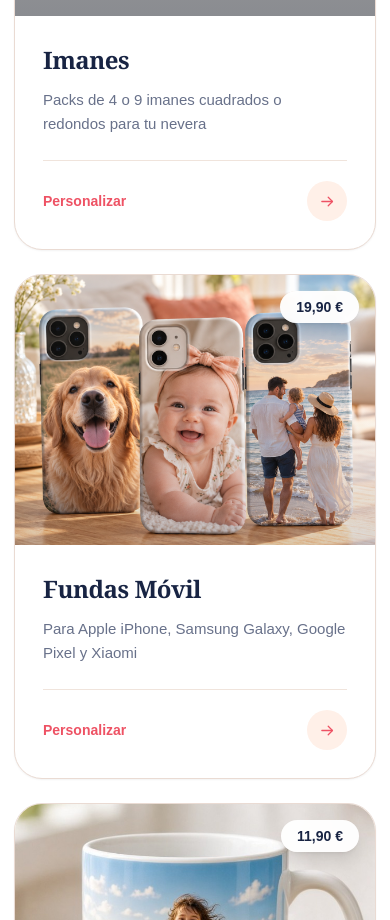
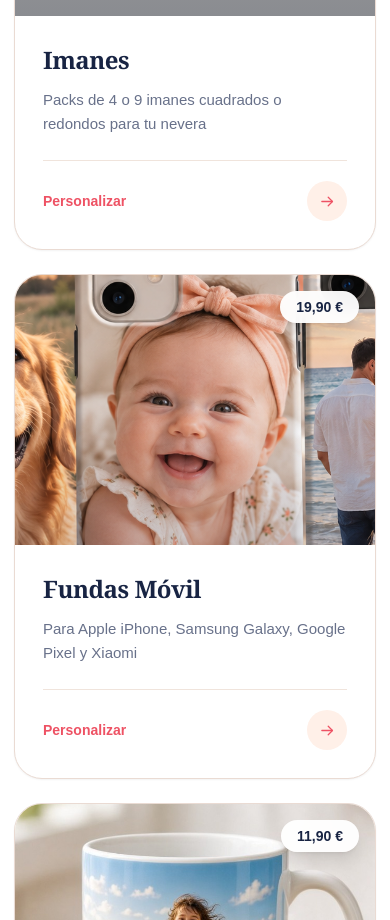
Before and after one commit to elevateitsystems/celebramomentos, a Next.js app: page / in a window 390 px wide. Shown: the part 3300-4220 px from the top of the page. Built offline with nearby package versions, Linux system fonts and the light colour scheme; grey boxes are pictures that could not be loaded.

Commit message:
solved phone case issue

```diff
--- a/app/page.tsx
+++ b/app/page.tsx
@@ -352,7 +352,9 @@ export default function Home() {
                       <img
                         src={category.image}
                         alt=""
-                        className="h-full w-full object-cover transition duration-700 group-hover:scale-105"
+                        className={`h-full w-full object-cover transition duration-700 group-hover:scale-105 ${
+                          category.href === "/phone-cases" ? "scale-[2.15]" : ""
+                        }`}
                         style={{ objectPosition: category.position }}
                       />
                     )}
--- a/components/product-studio.tsx
+++ b/components/product-studio.tsx
@@ -576,7 +576,7 @@ export function PhoneCaseStudio() {
         }`}
       >
         <img
-          src={photo || "/images/sticker-lifestyle-dog.jpg"}
+          src={photo || "/images/romantic-couple.png"}
           alt="Vista previa de la funda"
           className={`h-full w-full object-cover ${caseType === "clear" ? "opacity-85" : ""} ${
             finish === "glossy" ? "contrast-[1.05]" : ""
```
